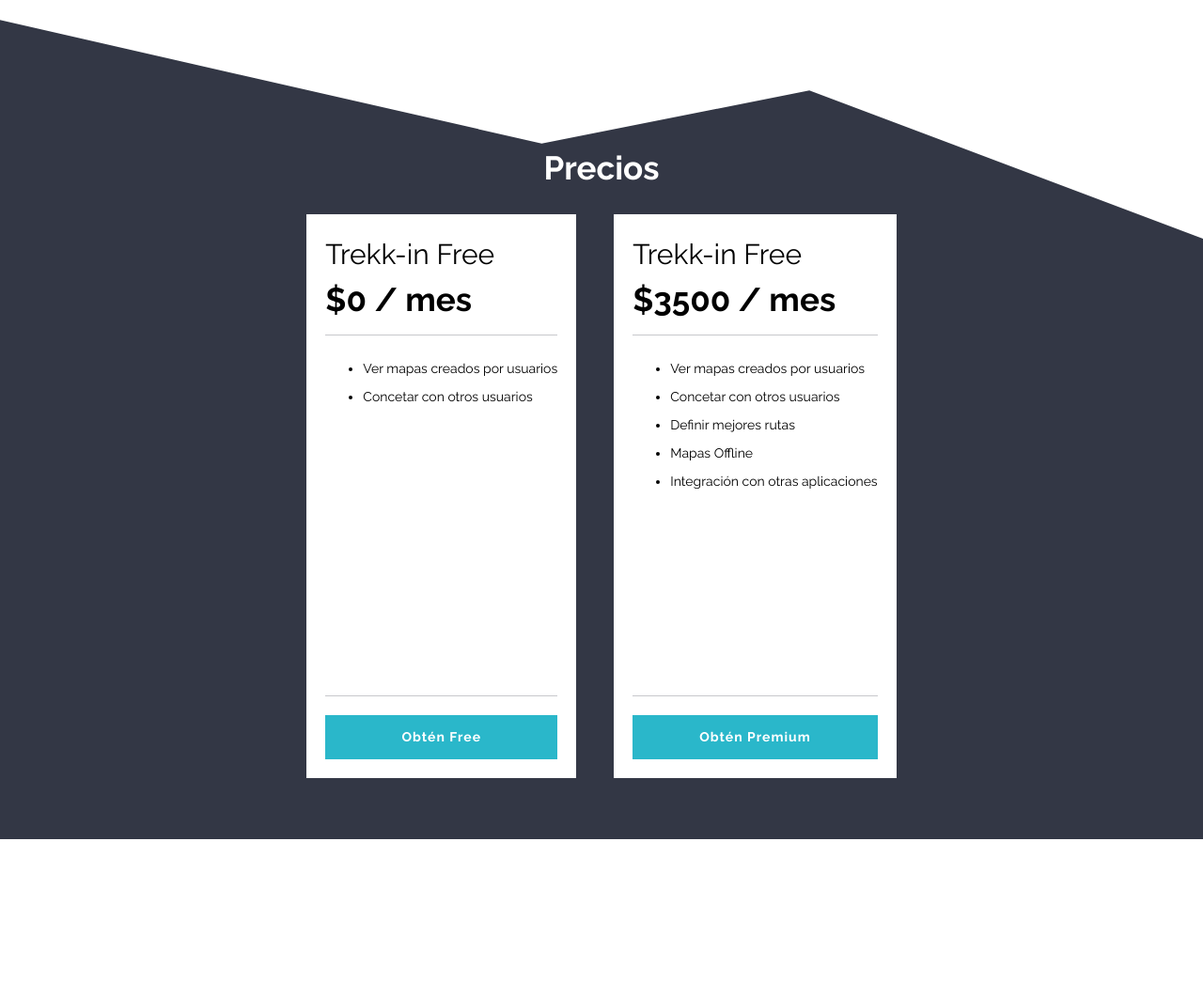
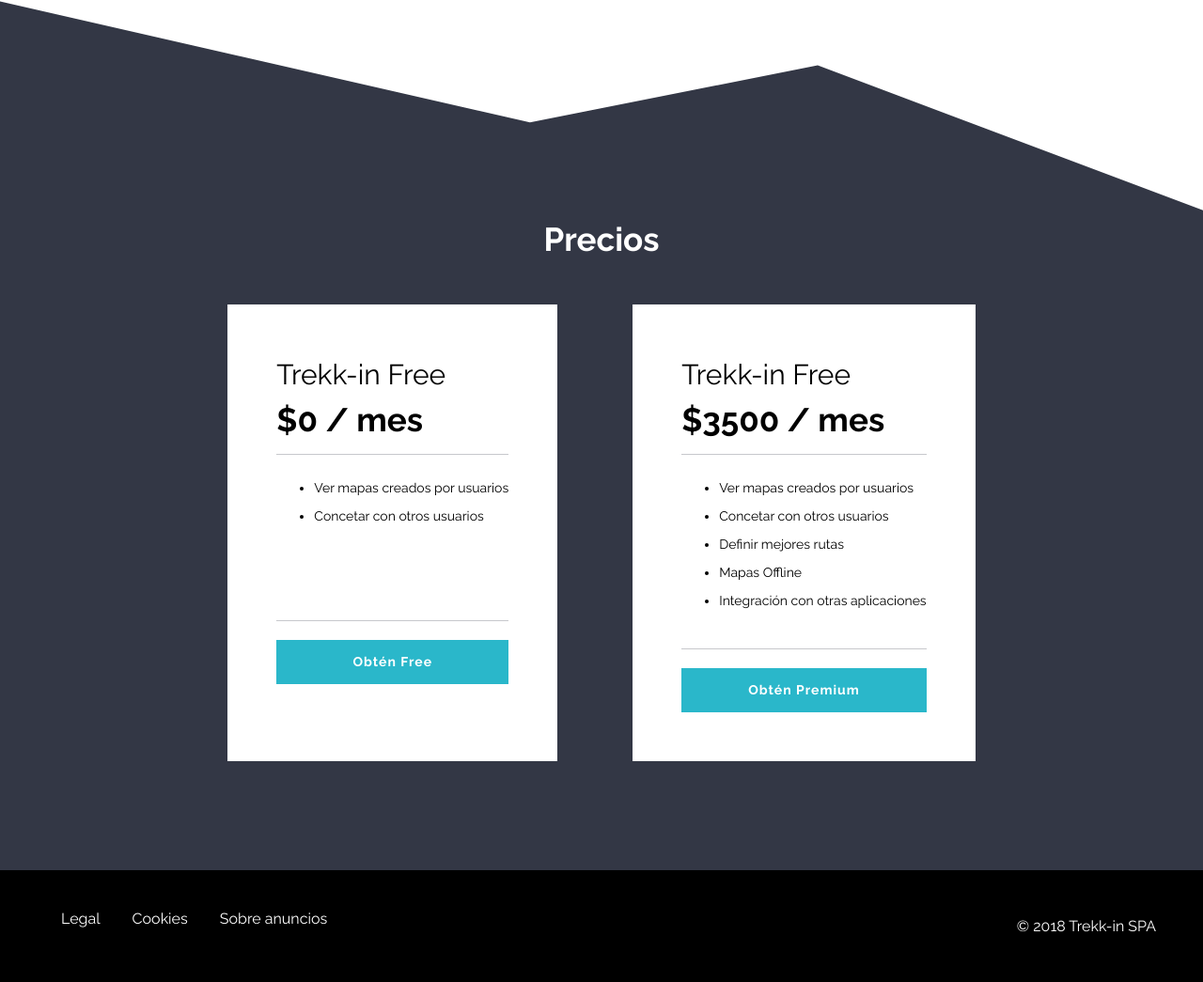
Before and after one commit to vpsa23/trekk-in, a plain HTML site: page index.html in a window 1280 px wide. Shown: the part 1356-2401 px from the top of the page at 94% size. Before the commit the page ends 2282 px from the top, so only its background shows below. Drawn offline with Linux system fonts and the light colour scheme.

Commit message:
section prices and footer

```diff
--- a/assets/sass/layout/_footer.scss
+++ b/assets/sass/layout/_footer.scss
@@ -0,0 +1,32 @@
+.footer {
+    width: 100%;
+    padding: 40px 50px;
+    background-color: #000;
+    color: $white;
+    font-family: $raleway;
+    font-size: $medium;
+    font-weight: $regular;
+    display: flex;
+    flex-direction: column;
+    align-items: center;
+    justify-content: center;
+}
+
+.footer-first-list {
+    margin-bottom: 15px;
+}
+
+.footer-list-name {
+    margin: 15px;
+}
+
+@media(min-width: 780px) {
+    .footer {
+        flex-direction: row;
+        justify-content: space-between;
+    }
+
+    .footer-first-list {
+        margin-top: 0;
+    }
+}
--- a/assets/sass/layout/_prices.scss
+++ b/assets/sass/layout/_prices.scss
@@ -1,8 +1,9 @@
 .prices-section {
-    background-image: url(../../assets/img/bg-price.svg);
+    background-image: url(../../assets/img/bg-price.png);
+    background-size: 171vw 155vh;
     background-repeat: no-repeat;
     background-position: 58%;
-    height: 120vh;
+
 }
 
 .prices-title {
@@ -59,16 +60,26 @@
     font-family: $raleway;
     font-size: $small;
     padding: 15px 0;
-    height: 38vw;
+    min-height: 177px;
     border-bottom: 1px solid #C7C8CC;
     line-height: 26px;
 }
 
 @media(min-width: 780px) {
     .prices-section {
+        background-image: url(../../assets/img/bg-price.svg);
         display: flex;
+        height: 120vh;
         align-items: center;
+        justify-content: center;
         flex-direction: column;
+        background-size: cover;
+    }
+
+    .first-cards,
+    .second-cards {
+        padding: 52px;
+        margin: 40px;
     }
 
     .prices-cards-wrap {
@@ -80,7 +91,7 @@
         font-family: $raleway;
         font-size: $small;
         padding: 20px 0;
-        height: 30vw;
+        min-height: 177px;
         border-bottom: 1px solid $lavender-gray;
         line-height: 30px;
     }
--- a/index.html
+++ b/index.html
@@ -101,5 +101,19 @@
             </div>
         </div>
     </section>
+
+    <!-- FOOTER -->
+    <footer>
+      <div class="footer">
+        <div class="footer-first-list">
+          <span class="footer-list-name">Legal</span>
+          <span class="footer-list-name">Cookies</span>
+          <span class="footer-list-name">Sobre anuncios</span>
+        </div>
+        <div class="footer-text">
+          <span>© 2018 Trekk-in SPA</span>
+        </div>
+      </div>
+    </footer>
 </body>
 </html>
```
Also changed, not shown: assets/css/index.css, 1 other file.
